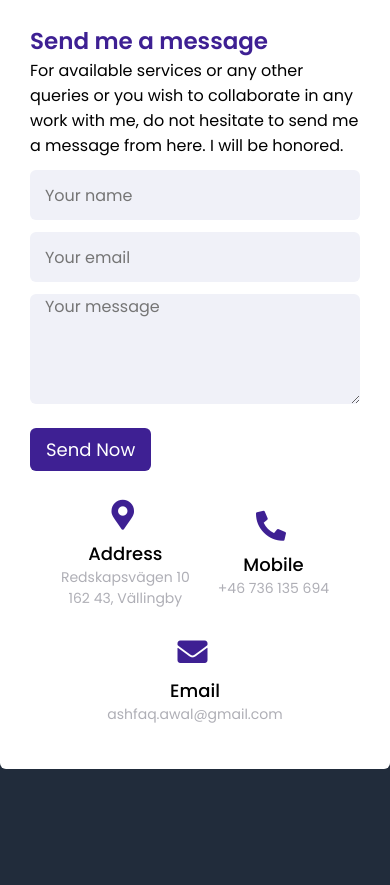
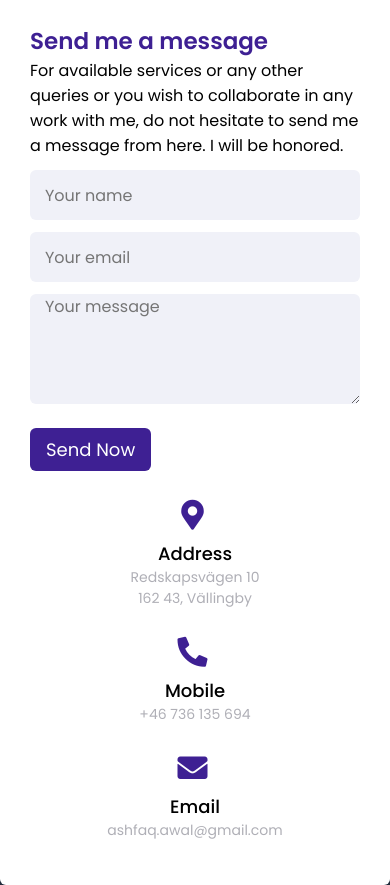
Before and after one commit to awalashfaqul/Responsive-Portfolio, a plain HTML site: page contact.html in a window 390 px wide. Shown: the part 96-981 px from the top of the page. Before the commit the page ends 865 px from the top, so only its background shows below. Drawn offline with Linux system fonts and the light colour scheme.

Commit message:
Website styling updated.

```diff
--- a/css/style.css
+++ b/css/style.css
@@ -81,6 +81,7 @@ li a.active {
 
 .container {
   width: 70%;
+  height: auto;
   background: #fff;
   border-radius: 6px;
   padding: 40px;
@@ -663,7 +664,7 @@ hr {
   }
  .content .left-side{
    width: 100%;
-   flex-direction: row;
+   flex-direction: column;
    justify-content: center;
    flex-wrap: wrap;
  }
```
